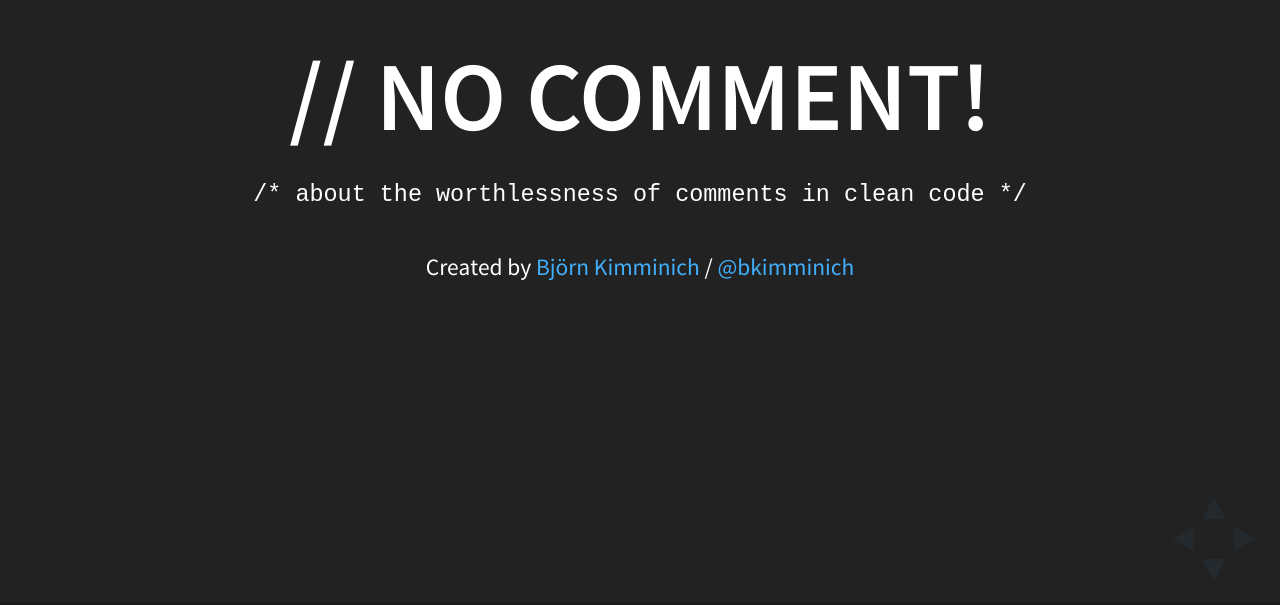
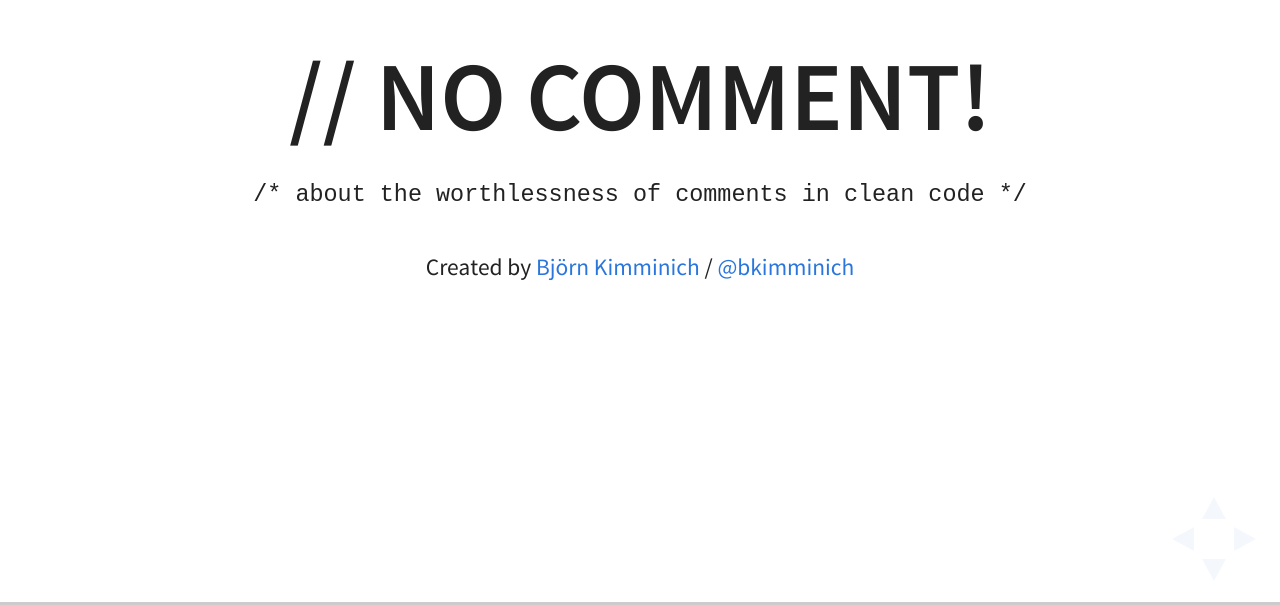
Before and after one commit to bkimminich/no-comments, a website: page index.html in a window 1280 px wide. Shown: the part 195-800 px from the top of the page. Drawn offline with Linux system fonts and the light colour scheme.

Commit message:
changed layout to white

```diff
--- a/index.html
+++ b/index.html
@@ -15,7 +15,7 @@
 		<meta name="viewport" content="width=device-width, initial-scale=1.0, maximum-scale=1.0, user-scalable=no, minimal-ui">
 
 		<link rel="stylesheet" href="css/reveal.css">
-		<link rel="stylesheet" href="css/theme/black.css" id="theme">
+		<link rel="stylesheet" href="css/theme/white.css" id="theme">
 
 		<!-- Code syntax highlighting -->
 		<link rel="stylesheet" href="lib/css/zenburn.css">
@@ -46,6 +46,7 @@
 						<small>Created by <a href="http://kimminich.de">Björn Kimminich</a> / <a href="http://twitter.com/bkimminich">@bkimminich</a></small>
 					</p>
 				</section>
+			</div>
 
 		</div>
 
```
